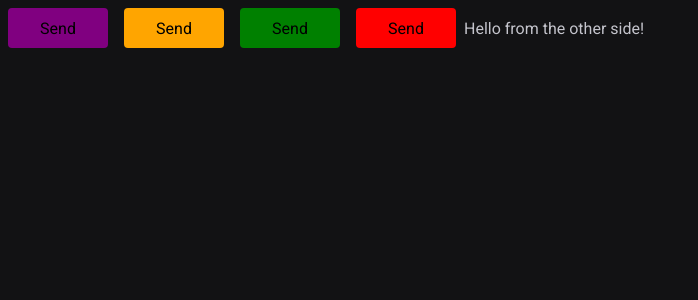
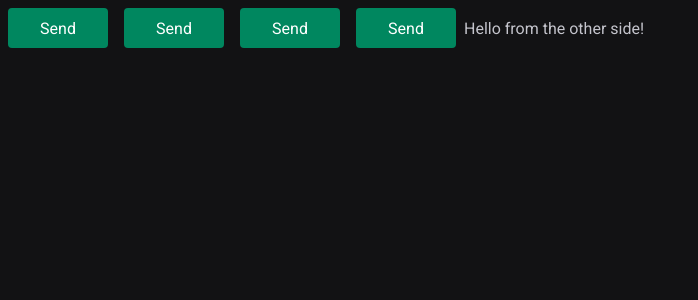
Before and after one commit to tatiane-leal/pomodoro, a React (Vite) app: page / in a window 1280 px wide. Shown: the top 300 px of the page, without its empty margins (0-698 px from the left). Built offline with nearby package versions, Linux system fonts and the light colour scheme.

Commit message:
testing button styles

```diff
--- a/src/components/Button.styles.ts
+++ b/src/components/Button.styles.ts
@@ -19,10 +19,6 @@ export const ButtonContainer = styled.button<ButtonContainerProps>`
   margin: 8px;
   border-radius: 4px;
   border: none;
-
-  ${(props) => {
-    return css`
-      background-color: ${buttonVariants[props.variant]};
-    `;
-  }}
+  background-color: ${(props) => props.theme["green-500"]};
+  color: ${(props) => props.theme.white};
 `;
```
